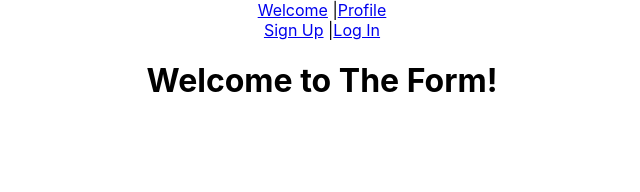
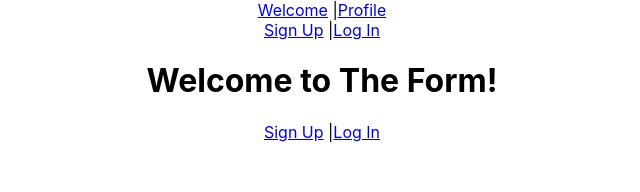
Before and after one commit to Tsunamins/sw-project, a React (Create React App) app in the folder sw-client/: page / in a window 1280 px wide. Shown: the top 192 px of the page, without its empty margins (318-958 px from the left). Built offline with nearby package versions, Linux system fonts and the light colour scheme.

Commit message:
add logged in or not logic

```diff
--- a/sw-client/src/App.js
+++ b/sw-client/src/App.js
@@ -5,6 +5,7 @@ import { Redirect, Route, Switch } from 'react-router-dom';
 import LoginForm from './components/LoginForm'
 import Nav from './containers/Nav'
 import SignupForm from './components/SignupForm'
+import Logout from './components/Logout'
 import Welcome from './components/Welcome'
 import Profile from './components/Profile'
 import './styles/App.css';
@@ -13,8 +14,7 @@ import './styles/App.css';
 
 class App extends React.Component {
   render(){
-    console.log(this.state)
-    console.log(this.props)
+    const session = this.props.session
 
   return (
     <div className="App">
@@ -22,10 +22,17 @@ class App extends React.Component {
         <div>
           <Route exact path='/' component={Welcome}/>
           <Route exact path='/profile' component={Profile}/>
+        </div>
+      {!session ? <div>
           <Route exact path='/signup' component={SignupForm}/>
           <Route exact path='/login' component={LoginForm}/>
         </div>
+       :
 
+        <div>
+          <Route exact path='/logout' component={Logout}/>
+        </div>
+        }
     </div>
   );
   }
--- a/sw-client/src/components/Welcome.js
+++ b/sw-client/src/components/Welcome.js
@@ -1,13 +1,34 @@
 import React from 'react';
-
+import { Link } from 'react-router-dom'
+import { connect } from 'react-redux'
 
 const Welcome = (props) => {
+    console.log(props)
+    const session = props.session
   return (
     <div>
-        <h1>Welcome to The Form!</h1>
+        <div>
+            <h1>Welcome to The Form!</h1>
+        </div>
+    {session ?
+        <div><Link to="/profile">Go To Profile</Link></div>
+    :
+
+        <div><Link to="/signup">Sign Up</Link> |
+            <Link to="/login">Log In</Link>
+        </div>
+    }
     </div>
   );
 };
 
+const mapStateToProps = state => {
+    console.log(state)
+    return {
 
-export default Welcome
+      session: state.authReducer.current
+
+    }
+  }
+
+export default connect(mapStateToProps)(Welcome);
--- a/sw-client/src/containers/Nav.js
+++ b/sw-client/src/containers/Nav.js
@@ -6,7 +6,7 @@ import { connect } from 'react-redux'
 class Nav extends React.Component {
 
     render(){
-      console.log(this.props)
+      const session = this.props.session
       return (
           <div id="Nav" >
                 <div>
@@ -14,12 +14,19 @@ class Nav extends React.Component {
                     <Link to="/profile">Profile</Link>
 
                 </div>
+                {console.log(session === null)}
+                {!session ?
+                 <div id="AuthLinks">
+                  <Link to="/signup">Sign Up</Link> |
+                  <Link to="/login">Log In</Link>
+                 </div>
 
-                <div id="AuthLinks">
-                    <Link to="/signup">Sign Up</Link> |
-                    <Link to="/login">Log In</Link>
+                :
+
+                <div>
+                    <Link to="/logout">Logout</Link>
                 </div>
-
+                }
         </div>
       );
     }
```
Lines whose indentation alone changed are shown as unchanged.
